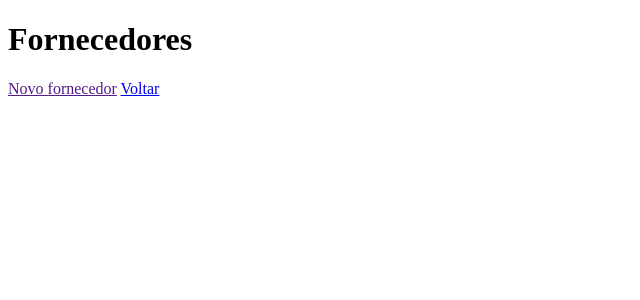
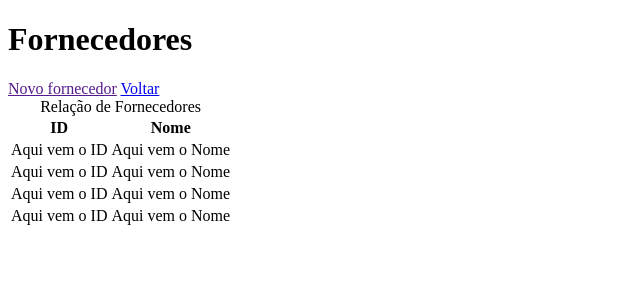
Before and after one commit to Emerson-FullStackSenacPenha/flybynight-gerenciamento, a PHP site: page /fornecedores/listar.php in a window 1280 px wide. Shown: the top 300 px of the page, without its empty margins (0-640 px from the left). Run offline with PHP 8.4, Linux system fonts and the light colour scheme; data comes from the database, SQL or seed files in the repository.

Commit message:
foreach com php e html

```diff
--- a/fornecedores/listar.php
+++ b/fornecedores/listar.php
@@ -23,5 +23,29 @@ $fornecedores = buscarFornecedores($conexao);
     <a href="">Novo fornecedor</a>
     <a href="../index.php">Voltar</a>
 
+    <!-- Estruturando uma tabela HTML para exibir os dados -->
+
+    <table>
+        <caption>Relação de Fornecedores</caption>
+
+        <tr>
+            <th>ID</th>
+            <th>Nome</th>
+        </tr>
+
+        <!-- As linhas (tr/td) abaixo serão geradas dinamicamente, ou seja, usando um loop (foreach) no array ($fornecedores) -->
+
+        <?php foreach($fornecedores as $fornecedore) { // ou : ?>
+
+            <tr>
+                <td>Aqui vem o ID</td>
+                <td>Aqui vem o Nome</td>
+            </tr>
+
+        <?php } // ou endforeach; ?>
+
+    </table>
+
+
 </body>
 </html>
```
